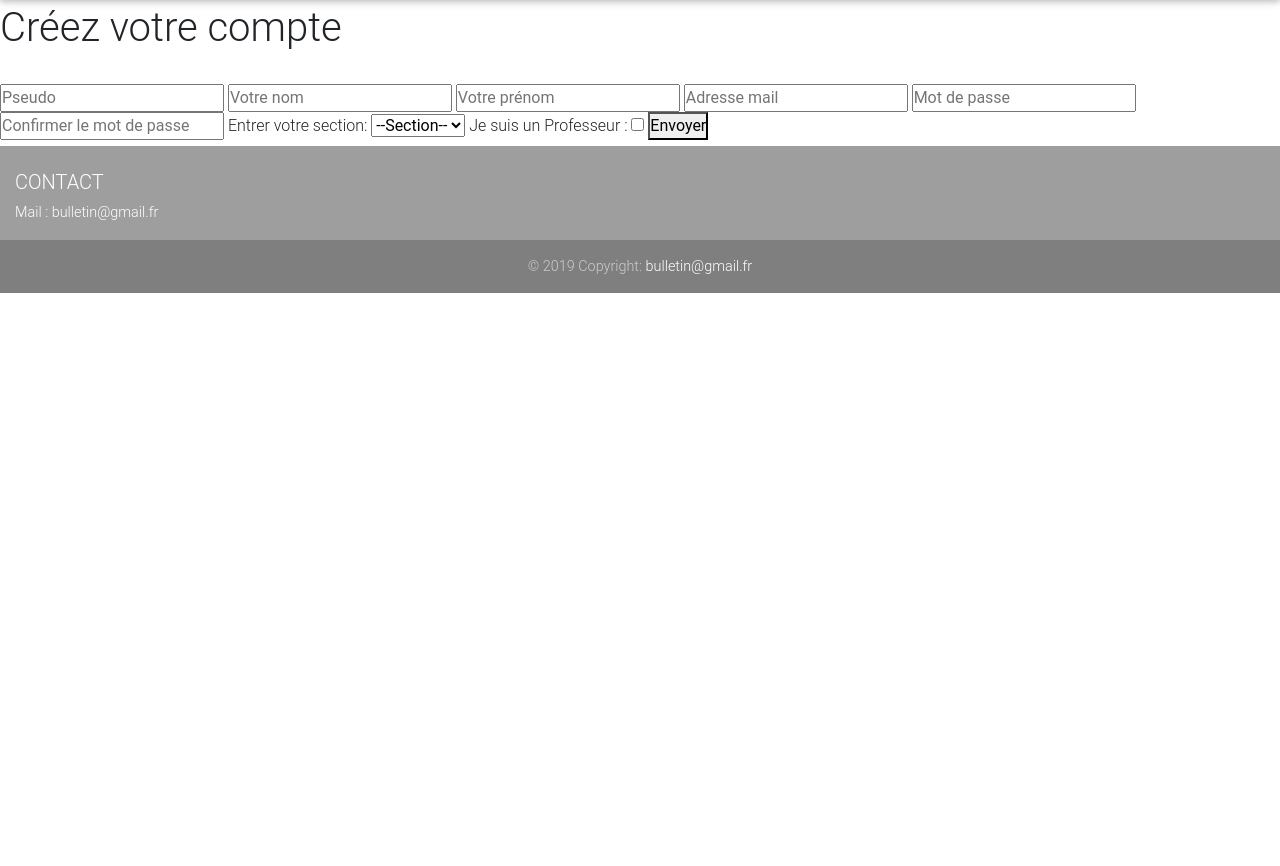
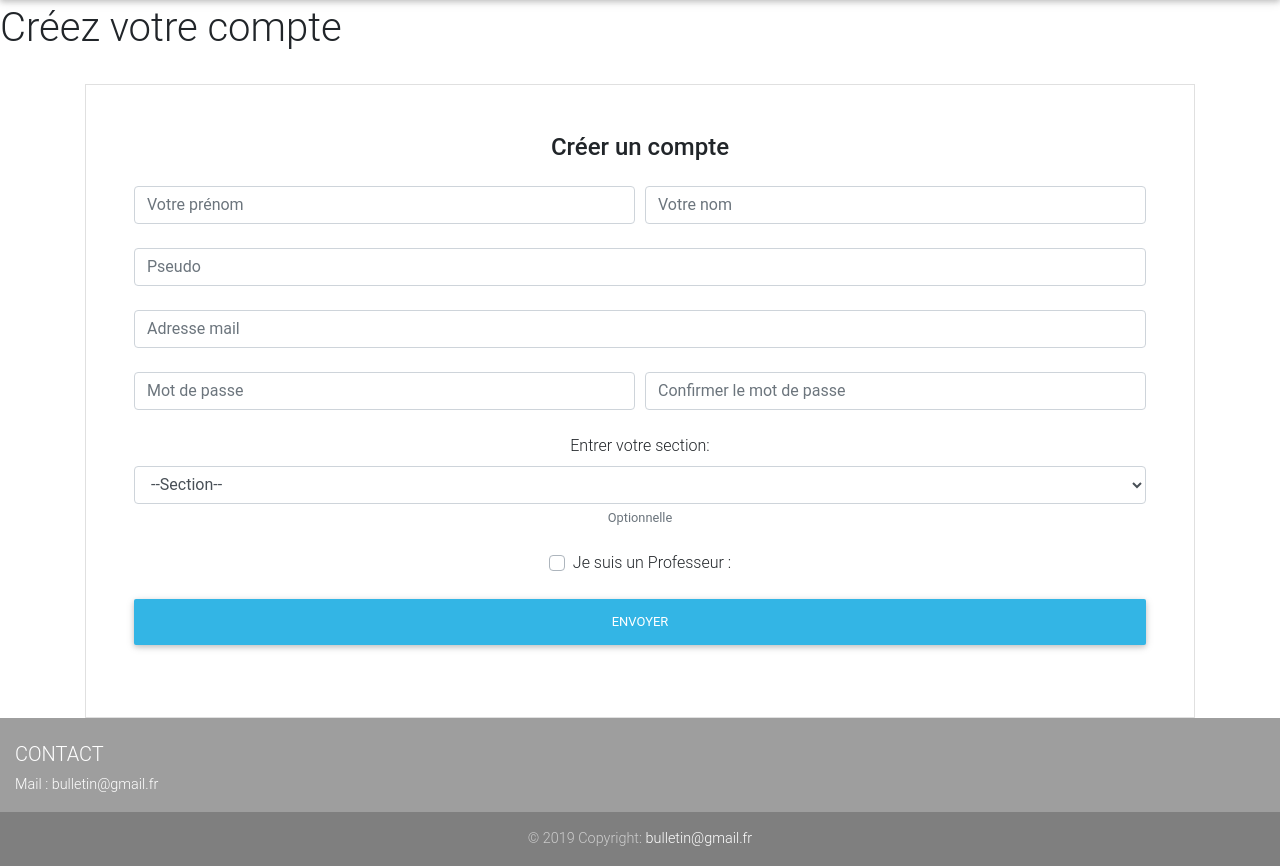
Before and after one commit to Tleard/PPE_Dev, a PHP site: page /vue/account.php in a window 1280 px wide. Shown: the part 56-922 px from the top of the page. Before the commit the page ends 349 px from the top, so only its background shows below. Run offline with PHP 8.4, Linux system fonts and the light colour scheme; some libraries are stand-ins or nearby versions.

Commit message:
Form Create  + Print notes

```diff
--- a/vue/formcreate.php
+++ b/vue/formcreate.php
@@ -114,7 +114,37 @@ if(!empty($_POST)){
     <title>Inscription</title>
 </head>
 <body>
-<form method="post">
+
+<!-- Default form register -->
+<div class="container">
+    <form class="text-center border border-light p-5" method="post">
+
+        <p class="h4 mb-4">Créer un compte</p>
+
+        <div class="form-row mb-4">
+            <div class="col">
+                <?php
+                if (isset($error_prenom)){
+                    ?>
+                    <div><?= $error_prenom ?></div>
+                    <?php
+                }
+                ?>
+                <input type="text" id="defaultRegisterFormFirstName" class="form-control" placeholder="Votre prénom" name="prenom" value="<?php if(isset($prenom)){ echo $prenom; }?>" required>
+            </div>
+            <div class="col">
+                <!-- Last name -->
+                <?php
+                if (isset($error_nom)){
+                    ?>
+                    <div><?= $error_nom ?></div>
+                    <?php
+                }
+                ?>
+                <input type="text" id="defaultRegisterFormLastName" class="form-control" placeholder="Votre nom" name="nom" value="<?php if(isset($nom)){ echo $nom; }?>" required>
+            </div>
+        </div>
+
         <?php
         if (isset($error_login)){
             ?>
@@ -122,23 +152,8 @@ if(!empty($_POST)){
             <?php
         }
         ?>
-    <input type="text" placeholder="Pseudo" name="login" value="<?php if(isset($login)){ echo $login; }?>" required>
-    <?php
-    if (isset($error_nom)){
-        ?>
-        <div><?= $error_nom ?></div>
-        <?php
-    }
-    ?>
-    <input type="text" placeholder="Votre nom" name="nom" value="<?php if(isset($nom)){ echo $nom; }?>" required>
-    <?php
-    if (isset($error_prenom)){
-        ?>
-        <div><?= $error_prenom ?></div>
-        <?php
-    }
-    ?>
-    <input type="text" placeholder="Votre prénom" name="prenom" value="<?php if(isset($prenom)){ echo $prenom; }?>" required>
+        <input type="text" placeholder="Pseudo" id="defaultRegisterFormPseudo" class="form-control mb-4" name="login" value="<?php if(isset($login)){ echo $login; }?>" required>
+
         <?php
         if (isset($error_mail)){
             ?>
@@ -146,7 +161,12 @@ if(!empty($_POST)){
             <?php
         }
         ?>
-    <input type="email" placeholder="Adresse mail" name="mail" value="<?php if(isset($mail)){ echo $mail; }?>" required>
+        <input type="email" placeholder="Adresse mail" id="defaultRegisterFormEmail" class="form-control mb-4" name="mail" value="<?php if(isset($mail)){ echo $mail; }?>" required>
+
+        <!-- Password -->
+
+        <div class="form-row mb-4">
+            <div class="col">
                 <?php
                 if (isset($error_mdp)){
                     ?>
@@ -154,8 +174,13 @@ if(!empty($_POST)){
                     <?php
                 }
                 ?>
-    <input type="password" placeholder="Mot de passe" name="mdp" value="<?php if(isset($mdp)){ echo $mdp; }?>" required>
-    <input type="password" placeholder="Confirmer le mot de passe" name="confmdp" required>
+                <input type="password" id="defaultRegisterFormPassword" class="form-control" placeholder="Mot de passe" name="mdp" value="<?php if(isset($mdp)){ echo $mdp; }?>" required>
+            </div>
+            <div class="col">
+                <!-- Last name -->
+                <input type="password" id="defaultRegisterFormPassword" class="form-control" placeholder="Confirmer le mot de passe" name="confmdp" required>
+            </div>
+        </div>
 
         <?php
         if (isset($error_section)){
@@ -164,6 +189,81 @@ if(!empty($_POST)){
             <?php
         }
         ?>
+        <label for="section-select">Entrer votre section:</label>
+        <select id="section-select" class="form-control" name="section">
+            <option value="">--Section--</option>
+            <option value="SIO">SIO</option>
+            <option value="GMPE">GMPE</option>
+            <option value="MUC">MUC</option>
+        </select>
+        <small id="defaultRegisterFormPhoneHelpBlock" class="form-text text-muted mb-4">
+            Optionnelle
+        </small>
+
+
+
+        <div class="custom-control custom-checkbox">
+            <input type="checkbox" class="custom-control-input" name="teacher" id="teacher">
+            <label class="custom-control-label" for="teacher">Je suis un Professeur :</label>
+        </div>
+
+
+        <button class="btn btn-info my-4 btn-block" type="submit" name="inscription">Envoyer</button>
+
+    </form>
+</div>
+
+
+<!--<form method="post">
+    <?php
+/*    if (isset($error_login)){
+        */?>
+        <div><?/*= $error_login */?></div>
+        <?php
+/*    }
+    */?>
+    <input type="text" placeholder="Pseudo" name="login" value="<?php /*if(isset($login)){ echo $login; }*/?>" required>
+    <?php
+/*    if (isset($error_nom)){
+        */?>
+        <div><?/*= $error_nom */?></div>
+        <?php
+/*    }
+    */?>
+    <input type="text" placeholder="Votre nom" name="nom" value="<?php /*if(isset($nom)){ echo $nom; }*/?>" required>
+    <?php
+/*    if (isset($error_prenom)){
+        */?>
+        <div><?/*= $error_prenom */?></div>
+        <?php
+/*    }
+    */?>
+    <input type="text" placeholder="Votre prénom" name="prenom" value="<?php /*if(isset($prenom)){ echo $prenom; }*/?>" required>
+    <?php
+/*    if (isset($error_mail)){
+        */?>
+        <div><?/*= $error_mail */?></div>
+        <?php
+/*    }
+    */?>
+    <input type="email" placeholder="Adresse mail" name="mail" value="<?php /*if(isset($mail)){ echo $mail; }*/?>" required>
+    <?php
+/*    if (isset($error_mdp)){
+        */?>
+        <div><?/*= $error_mdp */?></div>
+        <?php
+/*    }
+    */?>
+    <input type="password" placeholder="Mot de passe" name="mdp" value="<?php /*if(isset($mdp)){ echo $mdp; }*/?>" required>
+    <input type="password" placeholder="Confirmer le mot de passe" name="confmdp" required>
+
+    <?php
+/*    if (isset($error_section)){
+        */?>
+        <div><?/*= $error_section */?></div>
+        <?php
+/*    }
+    */?>
     <label for="section-select">Entrer votre section:</label>
     <select id="section-select" name="section">
         <option value="">--Section--</option>
@@ -176,6 +276,6 @@ if(!empty($_POST)){
     <input type="checkbox" name="teacher" id="teacher">
 
     <button type="submit" name="inscription">Envoyer</button>
-</form>
+</form>-->
 </body>
 </html>
```
Also changed, not shown: modele/bdd.sql (+18 -11 lines), vue/affichageNotes.php (+5 -22 lines). Lines whose indentation alone changed are shown as unchanged.
